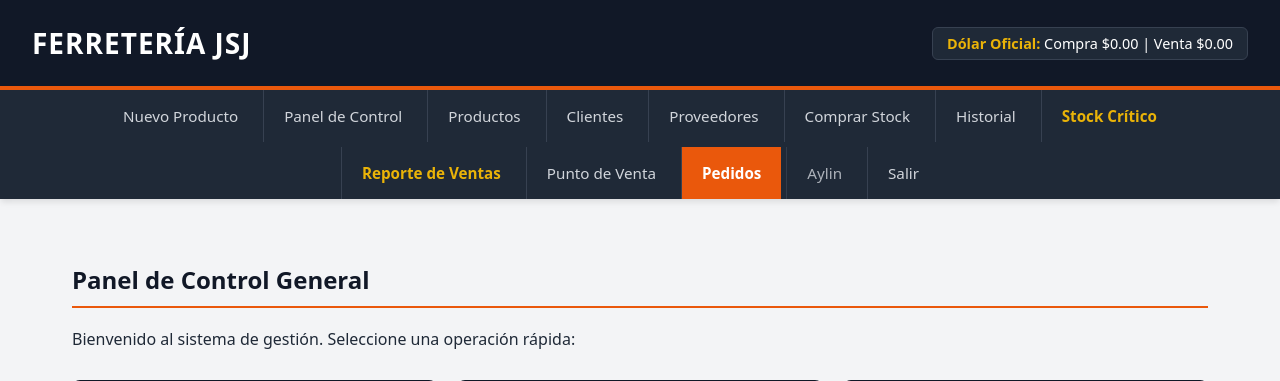
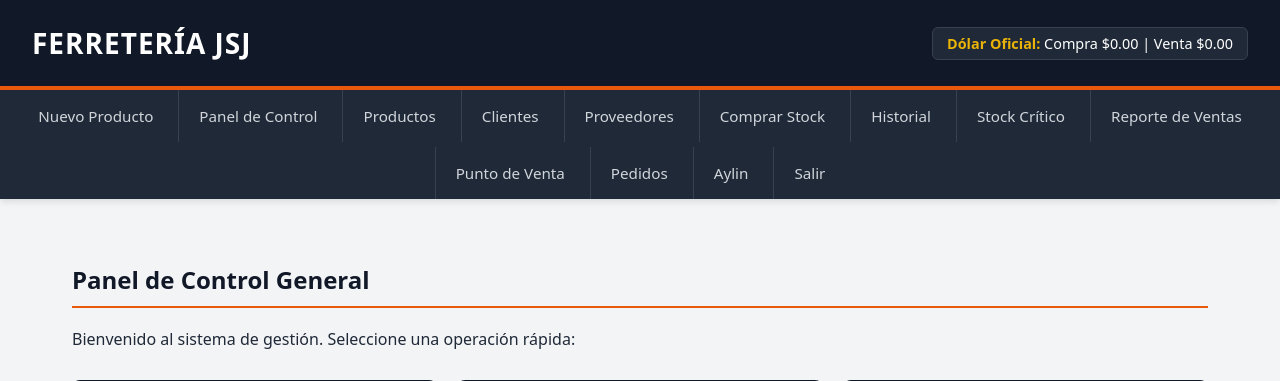
Before and after one commit to santygp019/TPint2-ACN4BV-GrupoJSJ, a Flask app: page / in a window 1280 px wide. Shown: the top 381 px of the page. Run offline with Flask 3, Linux system fonts and the light colour scheme; a user stored in the database is signed in.

Commit message:
Fix: unifique estilos en barra de navegación y acciones de clientes

```diff
--- a/templates/base.html
+++ b/templates/base.html
@@ -32,21 +32,21 @@
                 <li><a href="{{url_for('cargarProveedor')}}" class="hw-nav-link">Proveedores</a></li>
                 <li><a href="/compras/nueva" class="hw-nav-link">Comprar Stock</a></li>
                 <li><a href="{{url_for('ver_historial_compras')}}" class="hw-nav-link">Historial</a></li>
-                <li><a href="{{url_for('verStockCritico')}}" class="hw-nav-link warning-link">Stock Crítico</a></li>
-                <li><a href="{{url_for('ver_reporte_ventas')}}" class="hw-nav-link warning-link">Reporte de Ventas</a></li>
+                <li><a href="{{url_for('verStockCritico')}}" class="hw-nav-link">Stock Crítico</a></li>
+                <li><a href="{{url_for('ver_reporte_ventas')}}" class="hw-nav-link">Reporte de Ventas</a></li>
                 <li><a href="{{url_for('seccionVentas')}}" class="hw-nav-link">Punto de Venta</a></li>
-                <li><a href="{{url_for('pedidos.ver_pendientes')}}" class="hw-nav-link primary-link">Pedidos</a></li>
+                <li><a href="{{url_for('pedidos.ver_pendientes')}}" class="hw-nav-link">Pedidos</a></li>
 
                 {% elif session.get('rol') == 'empleado' %}
                 <li><a href="{{url_for('home')}}" class="hw-nav-link">Panel de Control</a></li>
                 <li><a href="{{url_for('seccionVentas')}}" class="hw-nav-link">Punto de Venta</a></li>
                 <li><a href="{{url_for('verListaProductos')}}" class="hw-nav-link">Productos</a></li>
-                <li><a href="{{url_for('verStockCritico')}}" class="hw-nav-link warning-link">Stock Crítico</a></li>
-                <li><a href="{{url_for('pedidos.ver_pendientes')}}" class="hw-nav-link primary-link">Pedidos</a></li>
+                <li><a href="{{url_for('verStockCritico')}}" class="hw-nav-link">Stock Crítico</a></li>
+                <li><a href="{{url_for('pedidos.ver_pendientes')}}" class="hw-nav-link">Pedidos</a></li>
 
                 {% elif session.get('rol') == 'cliente' %}
                 <li><a href="{{url_for('catalogoCliente')}}" class="hw-nav-link">Catálogo</a></li>
-                <li><a href="{{url_for('pedidos.mis_pedidos')}}" class="hw-nav-link primary-link">Mis Pedidos</a></li>
+                <li><a href="{{url_for('pedidos.mis_pedidos')}}" class="hw-nav-link">Mis Pedidos</a></li>
                 <li><a href="{{url_for('miPerfil')}}" class="hw-nav-link">Mi Perfil</a></li>
 
                 {% else %}
@@ -54,10 +54,10 @@
                 {% endif %}
 
                 {% if session.get('id_usuario') %}
-                <li><span class="hw-nav-link" style="opacity: 0.8;">{{ session.get('nombre') }}</span></li>
+                <li><span class="hw-nav-link">{{ session.get('nombre') }}</span></li>
                 <li><a href="{{url_for('auth.logout')}}" class="hw-nav-link">Salir</a></li>
                 {% else %}
-                <li><a href="{{url_for('auth.login')}}" class="hw-nav-link primary-link">Iniciar sesión</a></li>
+                <li><a href="{{url_for('auth.login')}}" class="hw-nav-link">Iniciar sesión</a></li>
                 {% endif %}
 
             </ul>
--- a/templates/clientes.html
+++ b/templates/clientes.html
@@ -42,7 +42,7 @@
                     <a href="{{url_for('modificarCliente', id_cliente=cli.id_cliente)}}" class="ventas-link" style="margin-right: 15px;">Editar</a>
 
                     <form action="{{url_for('bajaCliente', id_cliente=cli.id_cliente)}}" method="post" style="display: inline;" onsubmit="return confirm('¿Estás seguro de que deseas dar de baja a este cliente?')">
-                        <button type="submit" style="background: none; border: none; color: red; font-weight: bold; cursor: pointer; text-decoration: underline;">Dar de baja</button>
+                        <button type="submit" style="background: none; border: none; padding: 0; font: inherit; color: red; font-weight: bold; cursor: pointer; text-decoration: none;">Eliminar</button>
                     </form>
                 </td>
             </tr>
```
